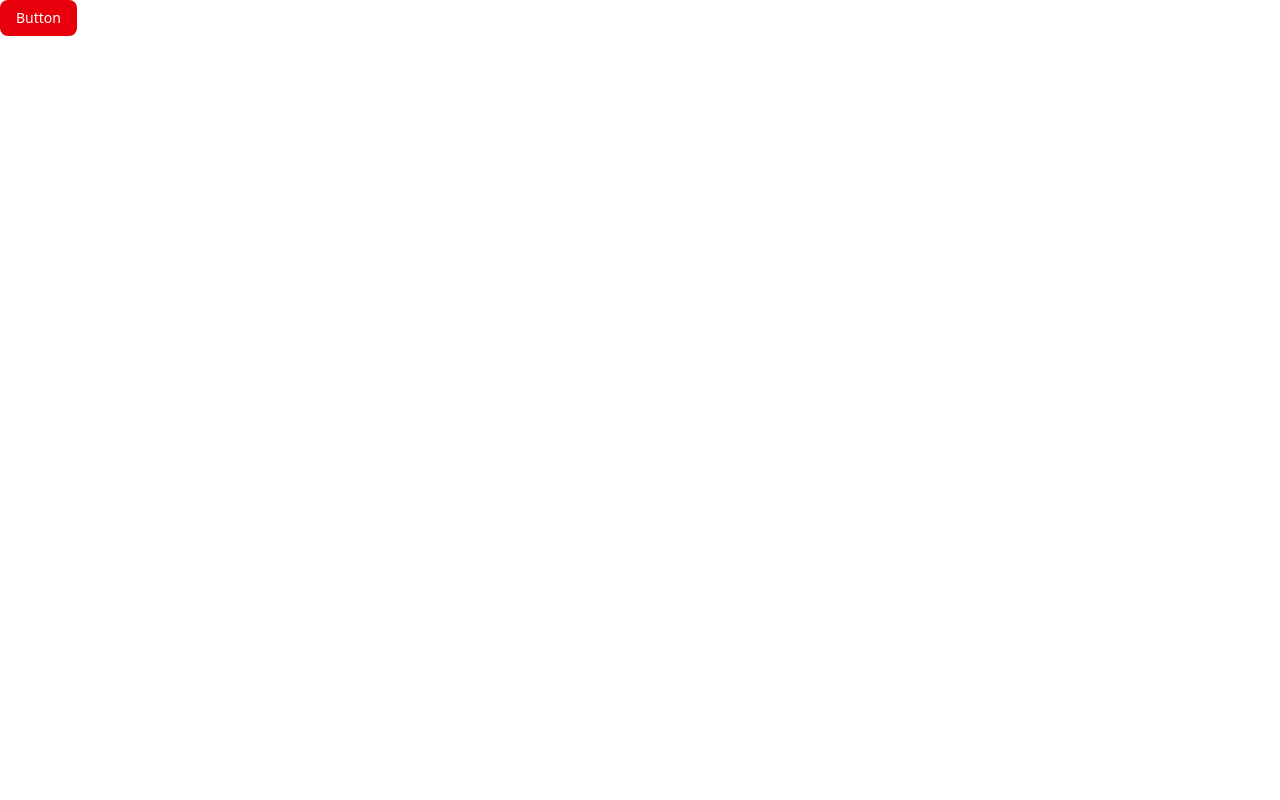
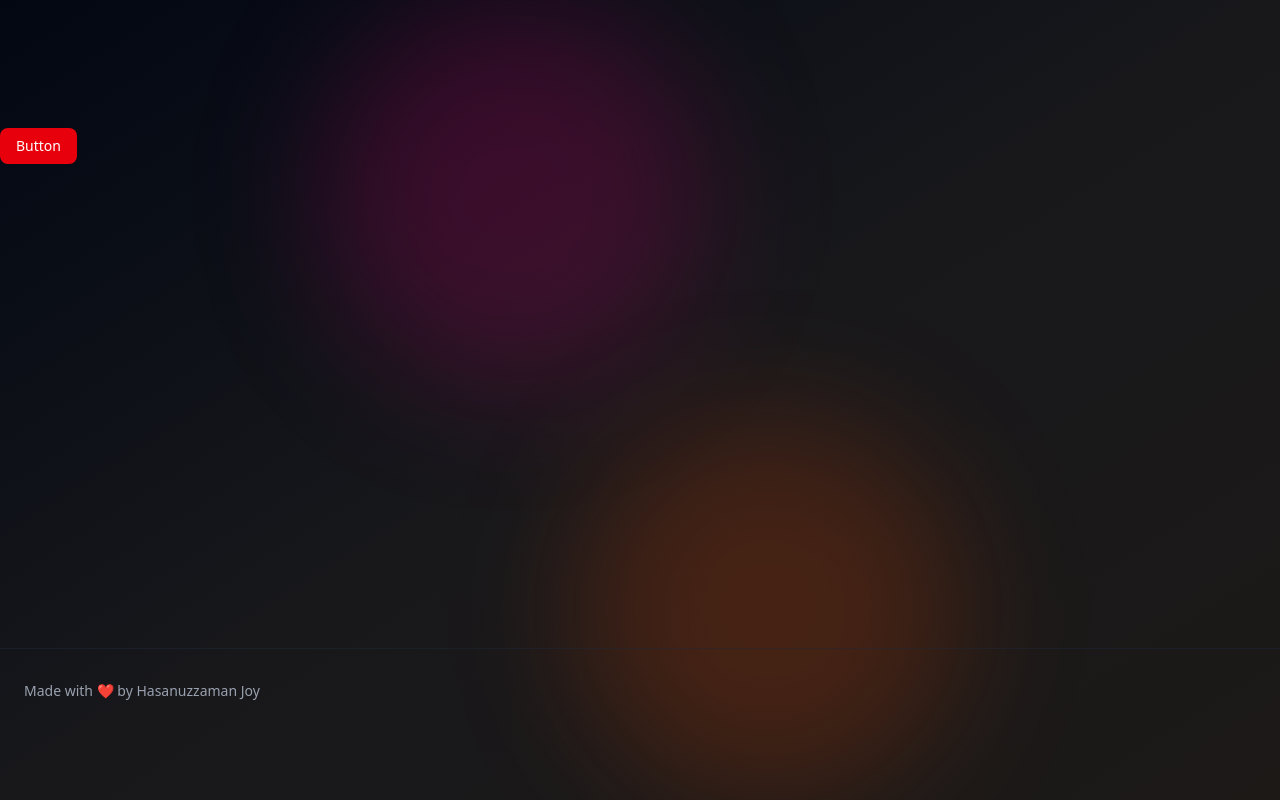
Before and after one commit to Hasanuzzaman-Joy/Planify, a Next.js app: page / in a window 1280 px wide. Built offline with nearby package versions, Linux system fonts and the light colour scheme.

Commit message:
Add theme provider and footer

```diff
--- a/app/layout.js
+++ b/app/layout.js
@@ -1,28 +1,43 @@
-import { Geist, Geist_Mono } from "next/font/google";
+import { ThemeProvider } from "../components/theme-provider.jsx";
 import "./globals.css";
 
-const geistSans = Geist({
-  variable: "--font-geist-sans",
-  subsets: ["latin"],
-});
-
-const geistMono = Geist_Mono({
-  variable: "--font-geist-mono",
-  subsets: ["latin"],
-});
-
 export const metadata = {
-  title: "Create Next App",
+  title: "Planify",
   description: "Generated by create next app",
 };
 
 export default function RootLayout({ children }) {
   return (
-    <html lang="en">
+    <html lang="en" suppressHydrationWarning>
       <body
-        className={`${geistSans.variable} ${geistMono.variable} antialiased`}
+        className={`bg-linear-to-br from-gray-950 via-zinc-900 to-stone-900 text-white`}
       >
-        {children}
+        <ThemeProvider
+          attribute="class"
+          defaultTheme="system"
+          enableSystem
+          disableTransitionOnChange
+        >
+          {/* Header */}
+
+          <main className="relative container mx-auto min-h-screen pt-40 md:pt-32">
+            {/* Glow */}
+            <div className="pointer-events-none absolute inset-0 -z-10 overflow-hidden">
+              <div className="absolute top-0 left-1/4 w-96 h-96 bg-pink-600/20 rounded-full blur-3xl"></div>
+              <div className="absolute bottom-0 right-1/4 w-96 h-96 bg-orange-600/20 rounded-full blur-3xl"></div>
+            </div>
+
+            {/* Children */}
+            <div className="relative z-10 min-h-[65vh]">{children}</div>
+
+            {/* Footer */}
+            <footer className="border-t border-gray-800/50 py-8 px-6 max-w-7xl mx-auto">
+              <div className="text-sm text-gray-400">
+                Made with ❤️ by Hasanuzzaman Joy
+              </div>
+            </footer>
+          </main>
+        </ThemeProvider>
       </body>
     </html>
   );
--- /dev/null
+++ b/components/theme-provider.jsx
@@ -0,0 +1,8 @@
+"use client";
+
+import * as React from "react";
+import { ThemeProvider as NextThemesProvider } from "next-themes";
+
+export function ThemeProvider({ children, ...props }) {
+  return <NextThemesProvider {...props}>{children}</NextThemesProvider>;
+}
```
Also changed, not shown: 2 other files (tests, documents, lock files or other folders).
